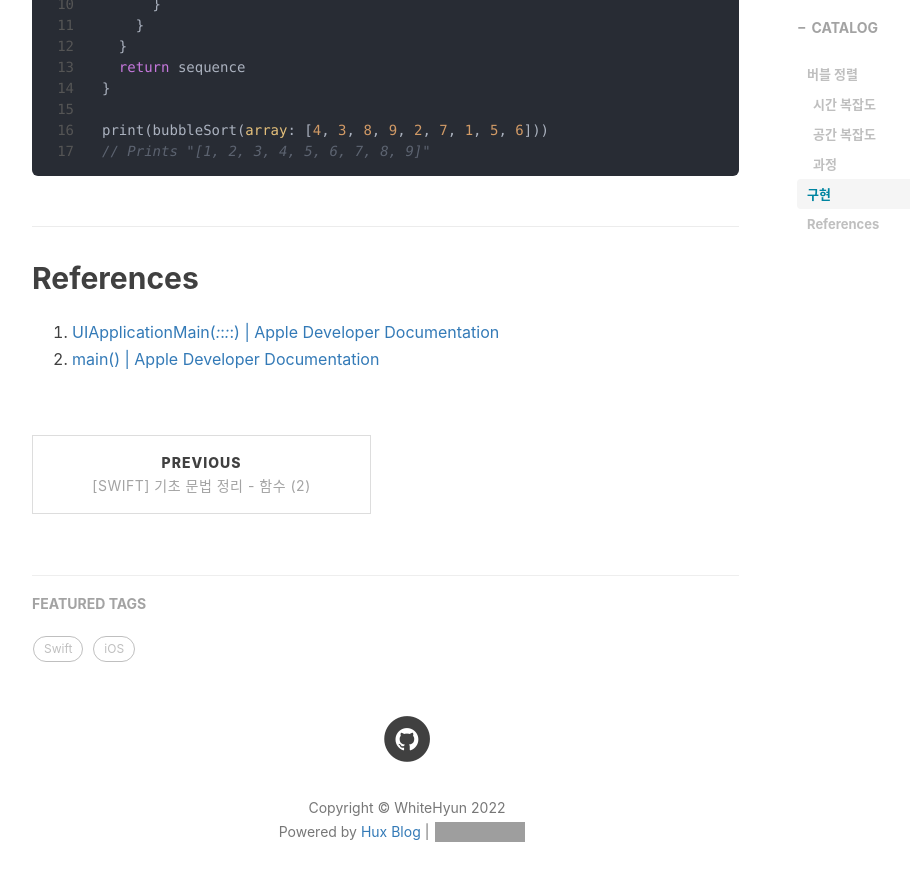
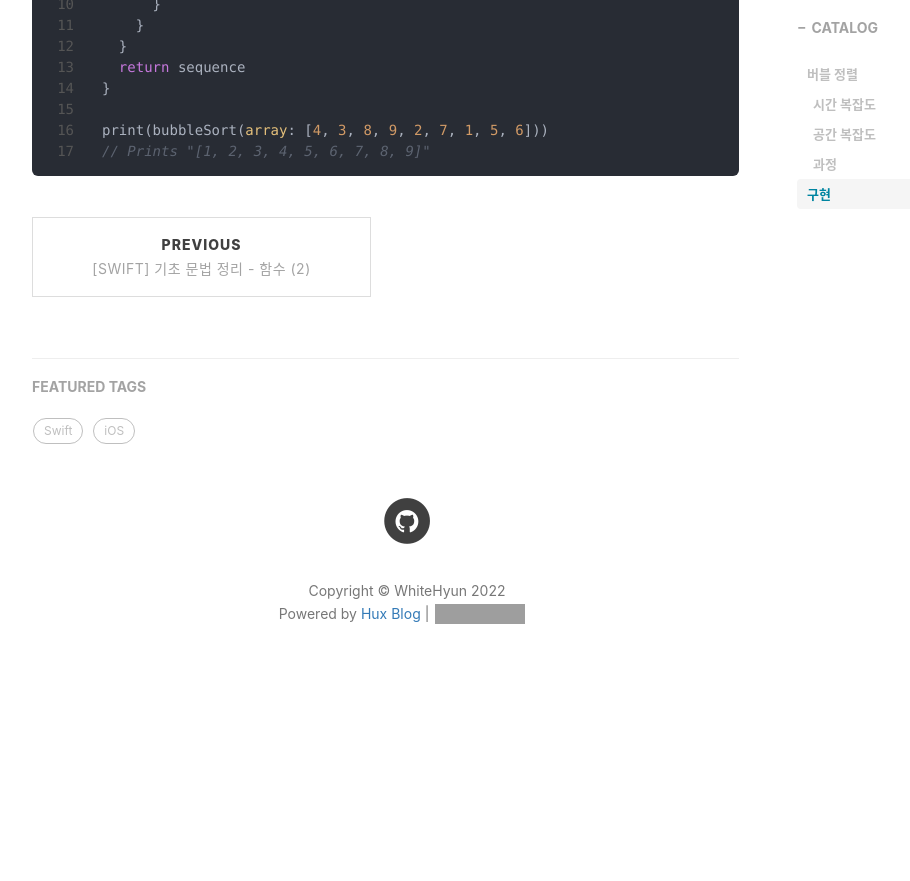
Before and after one commit to WhiteHyun/WhiteHyun.github.io, a Jekyll site: the page built from _posts/algorithm/sort/2022-04-01-bubble-sort.md, in a window 1280 px wide and 900 px high, scrolled down 1779 px. Shown: the top 881 px of the window, without its empty margins (233-1143 px from the left). Built offline with Jekyll 4.4.1, drawn with Linux system fonts in a browser that asks for light colours; nearby versions of some CDN libraries; comment, search, counter and statistics services are not loaded; after the commit the page ends 2470 px from its top, so only the background shows below that; grey boxes are pictures that could not be loaded.

Commit message:
Fix typo

````diff
--- a/_posts/algorithm/sort/2022-04-01-bubble-sort.md
+++ b/_posts/algorithm/sort/2022-04-01-bubble-sort.md
@@ -54,8 +54,3 @@ func bubbleSort(array: [Int]) -> [Int] {
 print(bubbleSort(array: [4, 3, 8, 9, 2, 7, 1, 5, 6]))
 // Prints "[1, 2, 3, 4, 5, 6, 7, 8, 9]"
 ```
-
-## References
-
-1. <a id="ref1">[UIApplicationMain(_:_:_:_:) | Apple Developer Documentation](https://developer.apple.com/documentation/uikit/1622933-uiapplicationmain)</a>
-2. <a id="ref2">[main() | Apple Developer Documentation](https://developer.apple.com/documentation/uikit/uiapplicationdelegate/3656306-main)</a>
````
